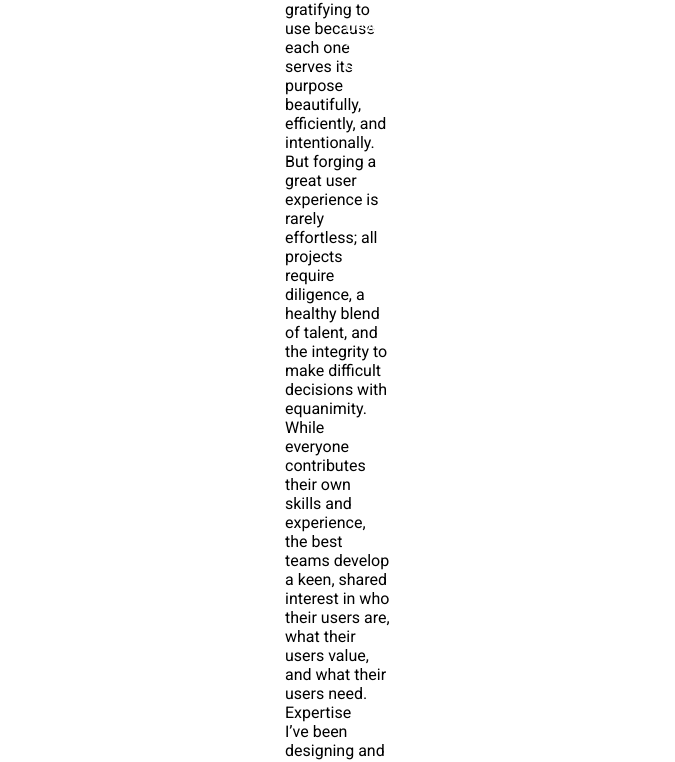
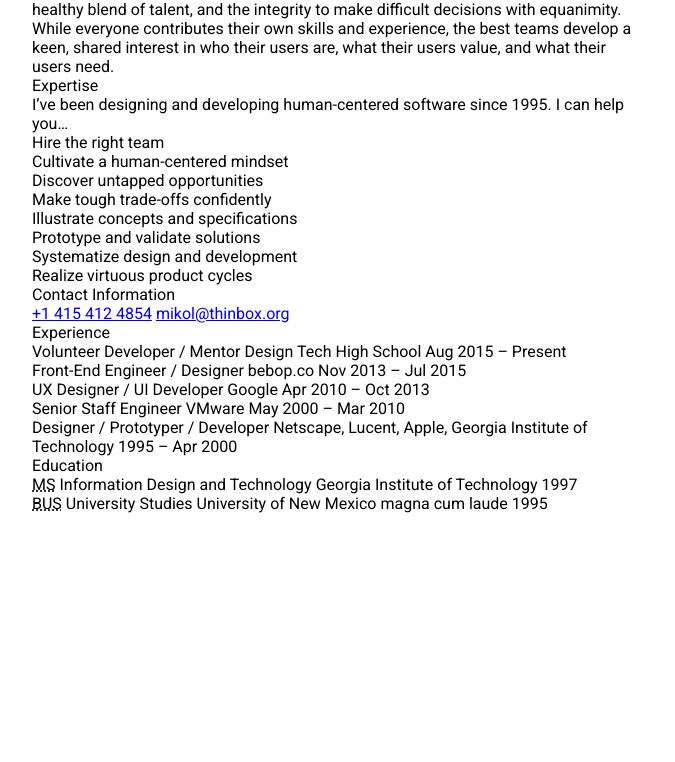
Before and after one commit to mikol/mikol, a plain HTML site: page index.html in a window 1280 px wide. Shown: the part 180-942 px from the top of the page, without its empty margins (302-977 px from the left). After the commit the page ends 800 px from the top, so only its background shows below. Drawn offline with nearby package versions, Linux system fonts and the light colour scheme.

Commit message:
Update styles.less

```diff
--- a/style/styles.less
+++ b/style/styles.less
@@ -5,7 +5,7 @@ html {
 
 .hresume {
   margin: 0 auto;
-  max-width: 106px;
+  max-width: 612px;
 }
 
 header.vcard {
```
